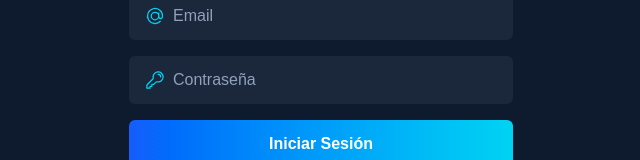
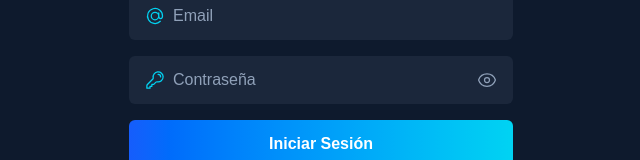
Before and after one commit to Danium77/Nodexia-Web, a Next.js app: page /login in a window 1280 px wide. Shown: the part 456-616 px from the top of the page, without its empty margins (319-959 px from the left). Built offline with nearby package versions, Linux system fonts and the light colour scheme; no server answers.

Commit message:
feat: add password visibility toggle on login page

```diff
--- a/pages/login.tsx
+++ b/pages/login.tsx
@@ -1,7 +1,7 @@
 import { useState } from 'react';
 import { useRouter } from 'next/router';
 import Image from 'next/image';
-import { AtSymbolIcon, KeyIcon, ExclamationCircleIcon } from '@heroicons/react/24/outline';
+import { AtSymbolIcon, KeyIcon, ExclamationCircleIcon, EyeIcon, EyeSlashIcon } from '@heroicons/react/24/outline';
 import { supabase } from '@/lib/supabaseClient';
 
 // Función para traducir errores de Supabase a mensajes profesionales
@@ -33,6 +33,7 @@ export default function Login() {
   const [form, setForm] = useState({ email: '', password: '' });
   const [loading, setLoading] = useState(false);
   const [errorMsg, setErrorMsg] = useState('');
+  const [showPassword, setShowPassword] = useState(false);
 
   const handleChange = (e: React.ChangeEvent<HTMLInputElement>) => {
     setForm({ ...form, [e.target.name]: e.target.value });
@@ -143,7 +144,7 @@ export default function Login() {
           <label className="flex items-center gap-2 px-4 py-3 rounded-md bg-[#1b273b] focus-within:ring-2 ring-cyan-500/70">
             <KeyIcon className="h-5 w-5 text-cyan-400" />
             <input
-              type="password"
+              type={showPassword ? 'text' : 'password'}
               name="password"
               required
               placeholder="Contraseña"
@@ -151,6 +152,18 @@ export default function Login() {
               onChange={handleChange}
               value={form.password}
             />
+            <button
+              type="button"
+              onClick={() => setShowPassword(!showPassword)}
+              className="text-slate-400 hover:text-cyan-400 transition-colors"
+              tabIndex={-1}
+            >
+              {showPassword ? (
+                <EyeSlashIcon className="h-5 w-5" />
+              ) : (
+                <EyeIcon className="h-5 w-5" />
+              )}
+            </button>
           </label>
 
           {/* Mensaje de error profesional */}
```
